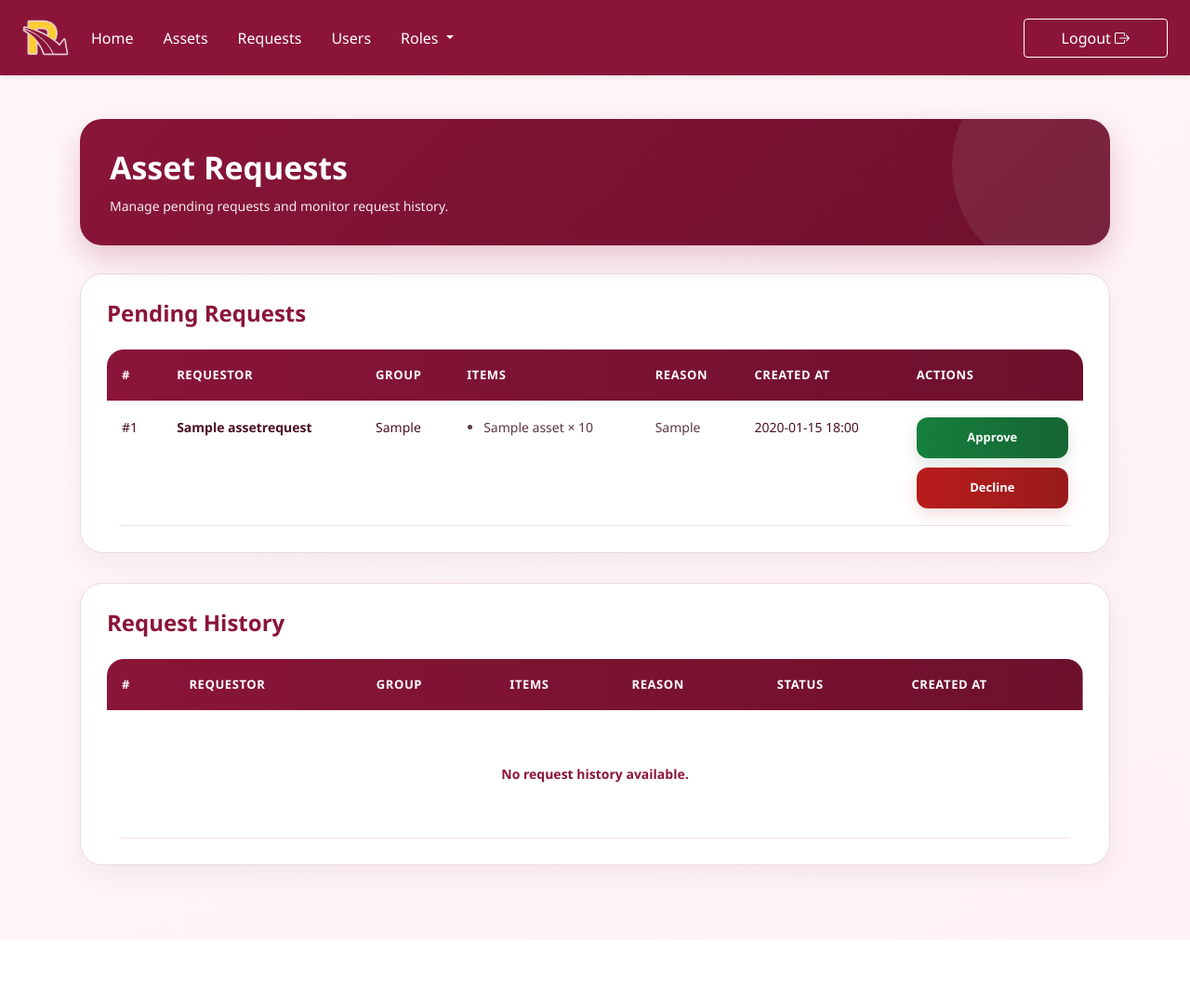
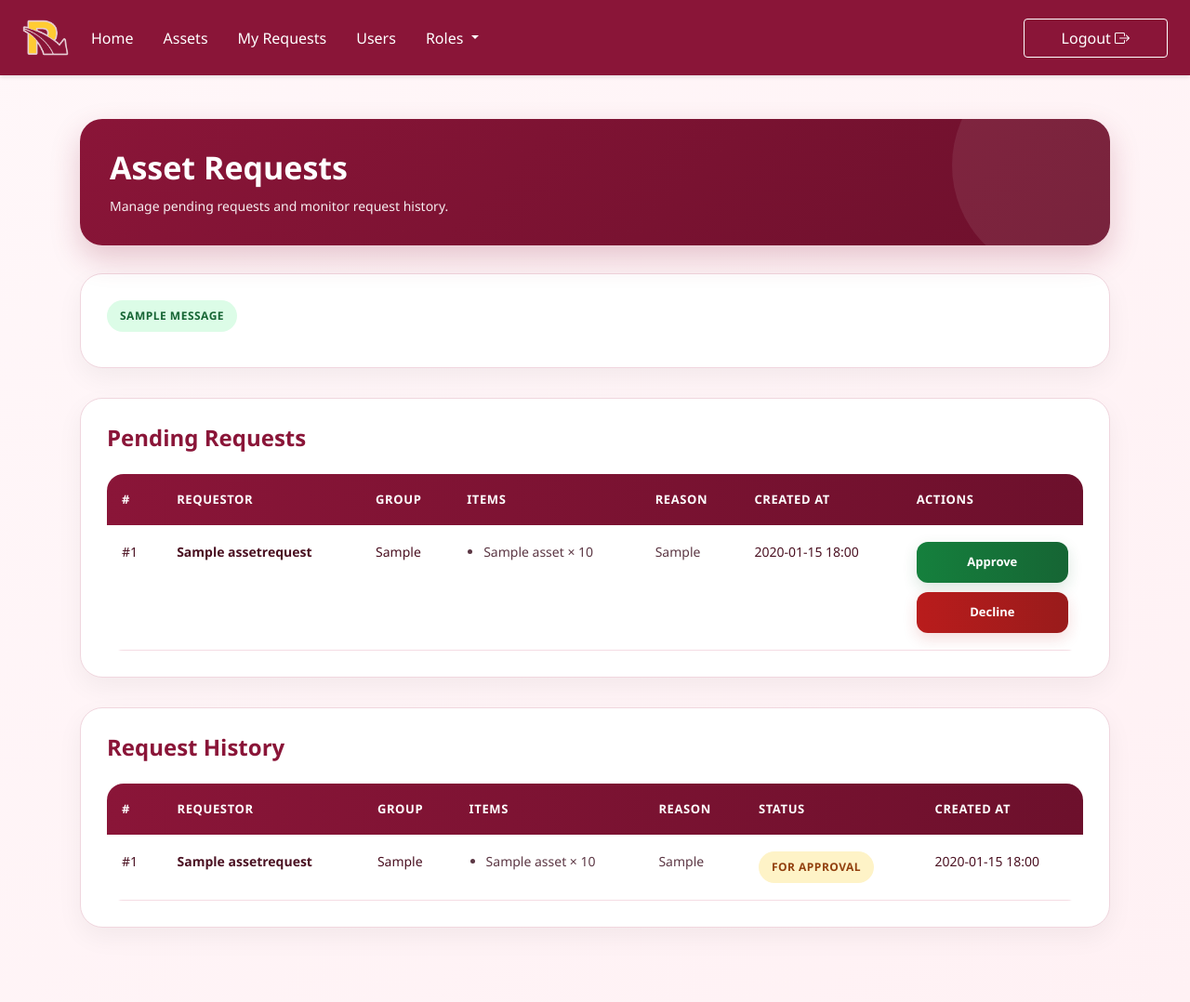
Before and after one commit to ryuzaki29/ASSET, a Django app: page /assets/requests/ in a window 1280 px wide. Shown: the whole page at 93% size. Before the commit the page ends 1011 px from the top, so only its background shows below. Run offline with Django 5.2, Linux system fonts and the light colour scheme; a user stored in the database is signed in; tables that the repository leaves empty hold one stand-in row (values such as "Sample post"); one stand-in notice (Sample message) is shown.

Commit message:
Updated My Request Page
Updated My Request Page

```diff
--- a/assets/models.py
+++ b/assets/models.py
@@ -52,6 +52,7 @@ class AssetRequest(models.Model):
     requestor_name = models.CharField(max_length=200)
     requestor_group = models.CharField(max_length=200, blank=True)
     reason = models.TextField(blank=True)
+    decline_reason = models.TextField(blank=True, default="")
     status = models.CharField(max_length=32, choices=STATUS_CHOICES, default=FOR_APPROVAL)
     created_by = models.ForeignKey(User, on_delete=models.SET_NULL, null=True, blank=True)
     created_at = models.DateTimeField(auto_now_add=True)
@@ -64,6 +65,7 @@ class AssetRequestItem(models.Model):
     request = models.ForeignKey(AssetRequest, on_delete=models.CASCADE, related_name='items')
     asset = models.ForeignKey(Asset, on_delete=models.PROTECT)
     quantity = models.PositiveIntegerField(default=1)
+    approved_quantity = models.PositiveIntegerField(default=0)
 
     def __str__(self):
         return f"{self.asset.name} x{self.quantity} for Request #{self.request.id}"
--- a/assets/templates/assets/base.html
+++ b/assets/templates/assets/base.html
@@ -92,7 +92,7 @@
                         </a>
 
                         <a class="" href="{% url 'assets:request_list' %}">
-                            Requests
+                            My Requests
                         </a>
 
                         <a class="" href="{% url 'assets:user_list' %}">
--- a/assets/templates/assets/request_list.html
+++ b/assets/templates/assets/request_list.html
@@ -188,7 +188,11 @@
         background: #fef3c7;
         color: #92400e;
     }
-
+    .decline-comment {
+        margin-top: 10px;
+        font-size: 13px;
+        color: #7b1f24;
+    }
     /* =========================================
        ACTION BUTTONS
     ========================================= */
@@ -300,6 +304,16 @@
 
 </div>
 
+{% if messages %}
+<div class="table-section" style="margin-top: 10px;">
+    {% for message in messages %}
+        <div class="status-badge {% if message.tags == 'success' %}status-approved{% elif message.tags == 'error' %}status-declined{% else %}status-pending{% endif %}" style="display: inline-block; margin-bottom: 10px;">
+            {{ message }}
+        </div>
+    {% endfor %}
+</div>
+{% endif %}
+
 <!-- =========================================
      PENDING REQUESTS
 ========================================= -->
@@ -384,17 +398,12 @@
                             </form>
 
                             <!-- DECLINE -->
-                            <form method="post"
-                                  action="{% url 'assets:request_decline' req.id %}"
-                                  class="action-form">
-
-                                {% csrf_token %}
-
-                                <button class="btn-action btn-decline">
-                                    Decline
-                                </button>
-
-                            </form>
+                            <button type="button"
+                                    class="btn-action btn-decline decline-open-btn"
+                                    data-url="{% url 'assets:request_decline' req.id %}"
+                                    data-request-name="{{ req.requestor_name|escapejs }}">
+                                Decline
+                            </button>
 
                         </div>
 
@@ -423,6 +432,52 @@
     </div>
 
 </div>
+
+<!-- Decline modal -->
+<div class="modal fade" id="declineModal" tabindex="-1" aria-labelledby="declineModalLabel" aria-hidden="true">
+    <div class="modal-dialog modal-dialog-centered">
+        <div class="modal-content">
+            <div class="modal-header">
+                <h5 class="modal-title" id="declineModalLabel">Decline Request</h5>
+                <button type="button" class="btn-close" data-bs-dismiss="modal" aria-label="Close"></button>
+            </div>
+            <form id="declineModalForm" method="post" action="">
+                {% csrf_token %}
+                <div class="modal-body">
+                    <p id="declineRequestName" class="mb-3"></p>
+                    <div class="mb-3">
+                        <label for="decline_reason" class="form-label">Reason for decline</label>
+                        <textarea id="decline_reason" name="decline_reason" class="form-control" rows="4" required></textarea>
+                    </div>
+                </div>
+                <div class="modal-footer">
+                    <button type="button" class="btn btn-secondary" data-bs-dismiss="modal">Cancel</button>
+                    <button type="submit" class="btn btn-danger">Submit Decline</button>
+                </div>
+            </form>
+        </div>
+    </div>
+</div>
+
+<script>
+    document.addEventListener('DOMContentLoaded', function () {
+        var declineModalEl = document.getElementById('declineModal');
+        var declineForm = document.getElementById('declineModalForm');
+        var declineRequestName = document.getElementById('declineRequestName');
+
+        var bootstrapModal = new window.bootstrap.Modal(declineModalEl);
+
+        document.querySelectorAll('.decline-open-btn').forEach(function (button) {
+            button.addEventListener('click', function () {
+                declineForm.action = button.dataset.url;
+                var name = button.dataset.requestName || 'this request';
+                declineRequestName.textContent = 'Please state why you are declining ' + name + '.';
+                declineForm.querySelector('textarea[name="decline_reason"]').value = '';
+                bootstrapModal.show();
+            });
+        });
+    });
+</script>
 
 <!-- =========================================
      REQUEST HISTORY
@@ -485,6 +540,11 @@
                     <td>
                         <div class="reason-box">
                             {{ req.reason }}
+                            {% if req.status == 'Declined' and req.decline_reason %}
+                                <div class="decline-comment">
+                                    <strong>Decline comment:</strong> {{ req.decline_reason }}
+                                </div>
+                            {% endif %}
                         </div>
                     </td>
 
--- a/assets/views.py
+++ b/assets/views.py
@@ -1,5 +1,6 @@
 from django.shortcuts import render, get_object_or_404, redirect
 from django.http import HttpResponse, HttpResponseForbidden
+from django.contrib import messages
 from django.contrib.auth.models import User
 from django.contrib.auth.decorators import login_required
 from django.views.generic import TemplateView
@@ -278,9 +279,9 @@ def asset_edit(request, asset_id):
 
 @login_required
 def request_list(request):
-    """List requests that are currently 'For Approval' and show completed transactions."""
+    """List requests that are currently 'For Approval' and show all requests in history."""
     pending = AssetRequest.objects.filter(status=AssetRequest.FOR_APPROVAL).prefetch_related('items__asset').order_by('-created_at')
-    history = AssetRequest.objects.exclude(status=AssetRequest.FOR_APPROVAL).prefetch_related('items__asset').order_by('-created_at')
+    history = AssetRequest.objects.prefetch_related('items__asset').order_by('-created_at')
     context = {
         'requests': pending,
         'history': history
@@ -332,25 +333,43 @@ def request_create(request):
 def request_approve(request, request_id):
     if request.method != 'POST':
         return redirect('assets:request_list')
+
     ar = get_object_or_404(AssetRequest, id=request_id)
 
-    if ar.status == AssetRequest.FOR_APPROVAL:
-        with transaction.atomic():
-            for it in ar.items.select_related('asset'):
-                try:
-                    asset = it.asset
-                    current_qty = int(asset.quantity or 0)
-                    decrement = int(it.quantity or 0)
-                    new_qty = current_qty - decrement
-                    if new_qty < 0:
-                        new_qty = 0
-                    asset.quantity = new_qty
-                    asset.save()
-                except Exception:
-                    continue
-            ar.status = AssetRequest.APPROVED
-            ar.save()
+    if ar.status != AssetRequest.FOR_APPROVAL:
+        return redirect('assets:request_list')
 
+    insufficient_items = []
+    for it in ar.items.select_related('asset'):
+        asset = it.asset
+        if asset.quantity < it.quantity:
+            insufficient_items.append(
+                f"{asset.name} (requested {it.quantity}, available {asset.quantity})"
+            )
+
+    if insufficient_items:
+        messages.error(
+            request,
+            "Cannot approve request because the following items do not have enough stock: "
+            + ", ".join(insufficient_items)
+        )
+        return redirect('assets:request_list')
+
+    with transaction.atomic():
+        for it in ar.items.select_related('asset'):
+            asset = it.asset
+            current_qty = int(asset.quantity or 0)
+            decrement = int(it.quantity or 0)
+            asset.quantity = max(current_qty - decrement, 0)
+            asset.save()
+
+            it.approved_quantity = decrement
+            it.save()
+
+        ar.status = AssetRequest.APPROVED
+        ar.save()
+
+    messages.success(request, "Request approved and inventory updated.")
     return redirect('assets:request_list')
 
 
@@ -358,7 +377,16 @@ def request_approve(request, request_id):
 def request_decline(request, request_id):
     if request.method != 'POST':
         return redirect('assets:request_list')
+
     ar = get_object_or_404(AssetRequest, id=request_id)
-    ar.status = AssetRequest.DECLINED
-    ar.save()
+    decline_reason = request.POST.get('decline_reason', '').strip()
+
+    if ar.status == AssetRequest.FOR_APPROVAL:
+        ar.status = AssetRequest.DECLINED
+        ar.decline_reason = decline_reason
+        ar.save()
+        messages.success(request, "Request declined." + (" Reason saved." if decline_reason else ""))
+    else:
+        messages.error(request, "Only pending requests may be declined.")
+
     return redirect('assets:request_list')
```
Also changed, not shown: assets/migrations/0003_assetrequestitem_approved_quantity.py (added), assets/migrations/0004_assetrequest_decline_reason.py (added).
